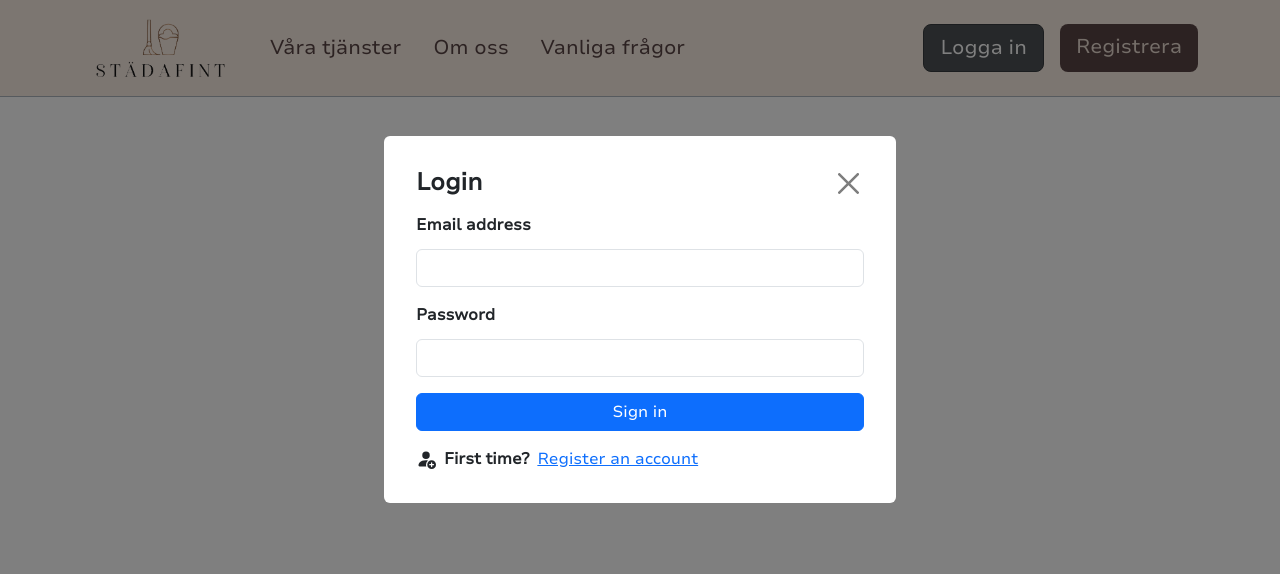
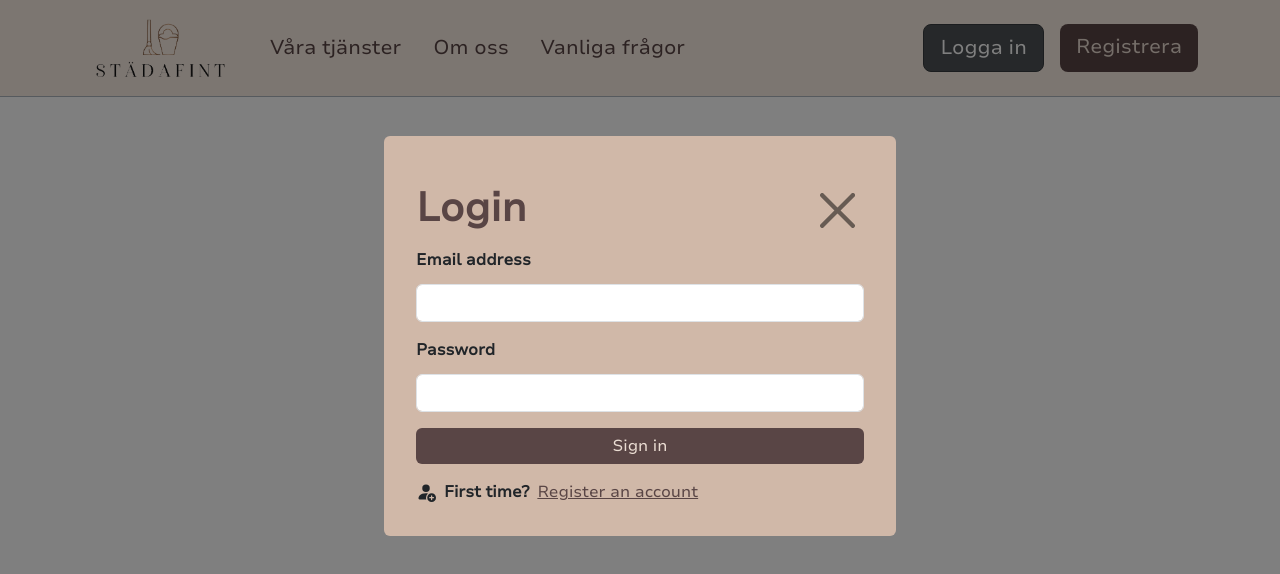
Before and after one commit to SebbeKarner88/CleanBookings-frontend, a React (Vite) app: page /login in a window 1280 px wide. Shown: the top 574 px of the page. Built offline with nearby package versions, Linux system fonts and the light colour scheme.

Commit message:
LoginForm styling to match

```diff
--- a/src/components/forms/FormLogin.tsx
+++ b/src/components/forms/FormLogin.tsx
@@ -49,9 +49,9 @@ export function FormLogin() {
     return (
         <>
             <div className="popup">
-                <form className="mt-3 popup-content rounded-2"
+                <form className="mt-3 popup-content rounded-2 bg-dark-beige"
                       onSubmit={handleSubmit(onSubmit)}>
-                    <h1 className="h4 mb-3 fw-bold">Login <Link to="/">
+                    <h1 className="my-3 fw-bold text-dark-purple">Login <Link to="/">
                         <button type="button" className="btn-close btn-dark small float-end"
                                 aria-label="Close window"></button>
                     </Link></h1>
@@ -72,10 +72,10 @@ export function FormLogin() {
                         customError={errorMessage}
                         register={register}
                     />
-                    <button type="submit" className="btn btn-primary w-100">Sign in</button>
+                    <button type="submit" className="btn btn-dark-purple w-100">Sign in</button>
                     <div className="mt-3 d-flex gap-2 align-items-center">
                         <BsPersonFillAdd size={20}/>
-                        <strong>First time? </strong><Link to="/register">Register an account</Link>
+                        <strong>First time? </strong><Link to="/register" className="text-dark-purple">Register an account</Link>
                     </div>
                 </form>
             </div>
```
